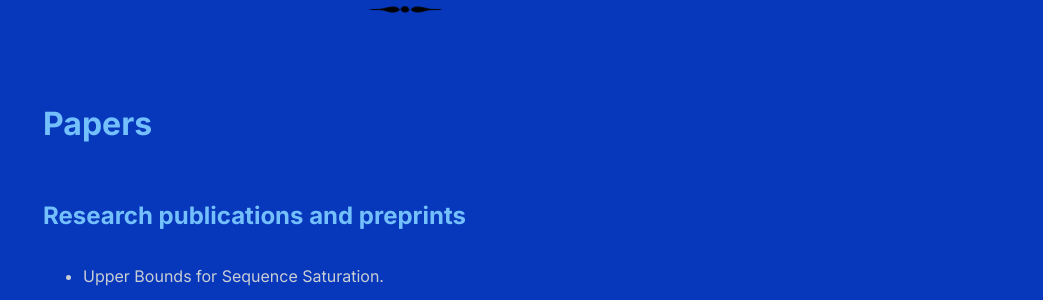
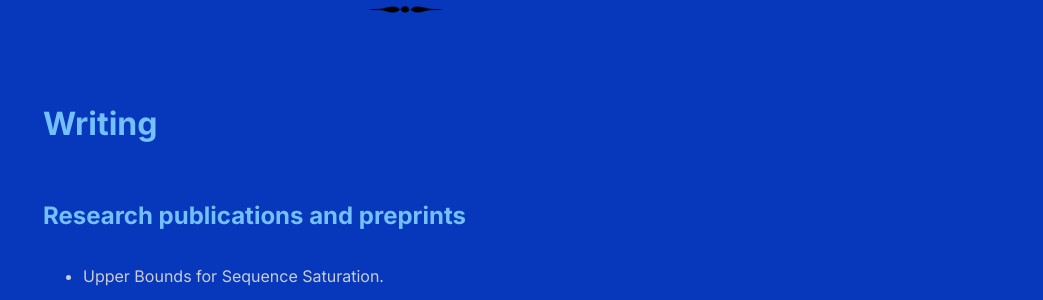
Before and after one commit to shihankanungo/shihankanungo.github.io, a Jekyll site: the page built from gap-year-math.md, in a window 1280 px wide and 900 px high, scrolled down 835 px. Shown: the part 156-456 px from the top of the window, without its empty margins (237-1280 px from the left). Built offline with Jekyll 4.4.1, drawn with Linux system fonts in a browser that asks for light colours.

Commit message:
Update gap-year-math.md

```diff
--- a/gap-year-math.md
+++ b/gap-year-math.md
@@ -80,7 +80,7 @@ I have undertaken advanced coursework at Euler Circle[^1] and at San José State
 
 <br>
 
-# Papers
+# Writing
 
 ## Research publications and preprints
 
```
